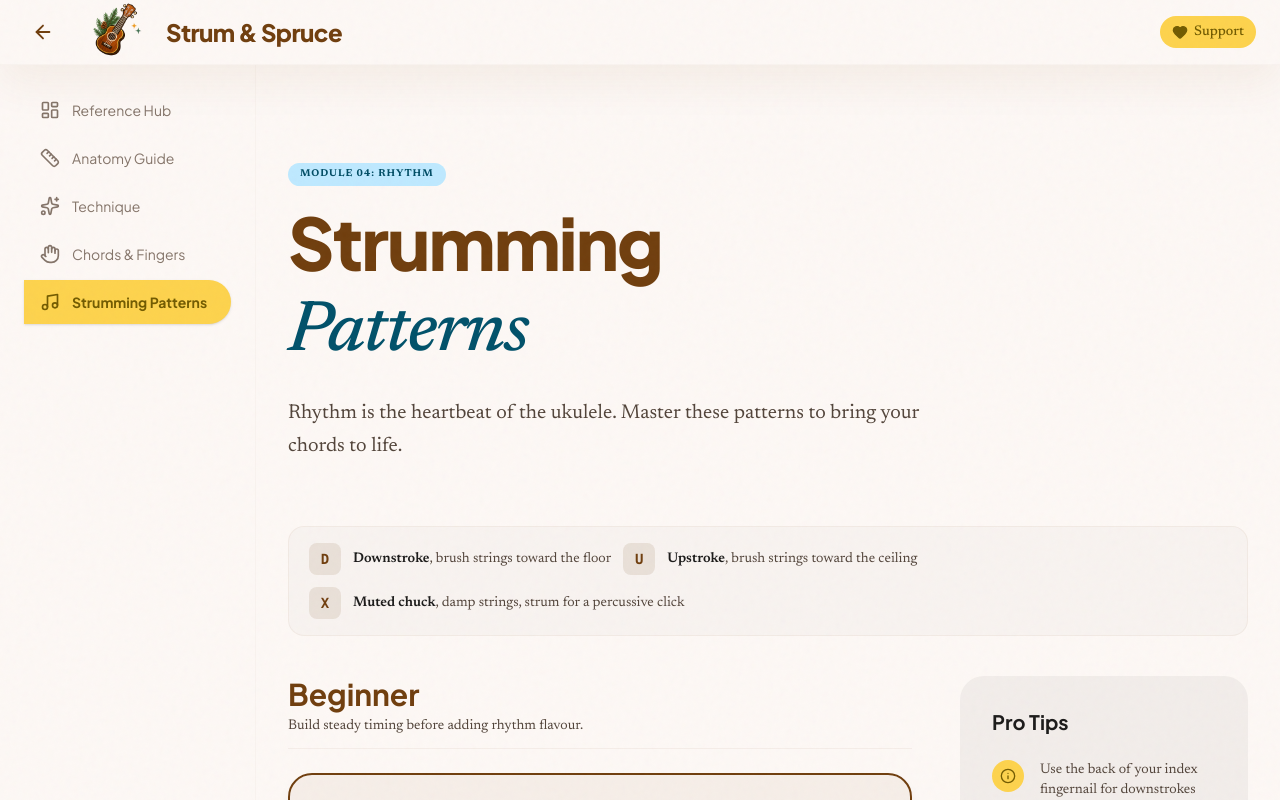
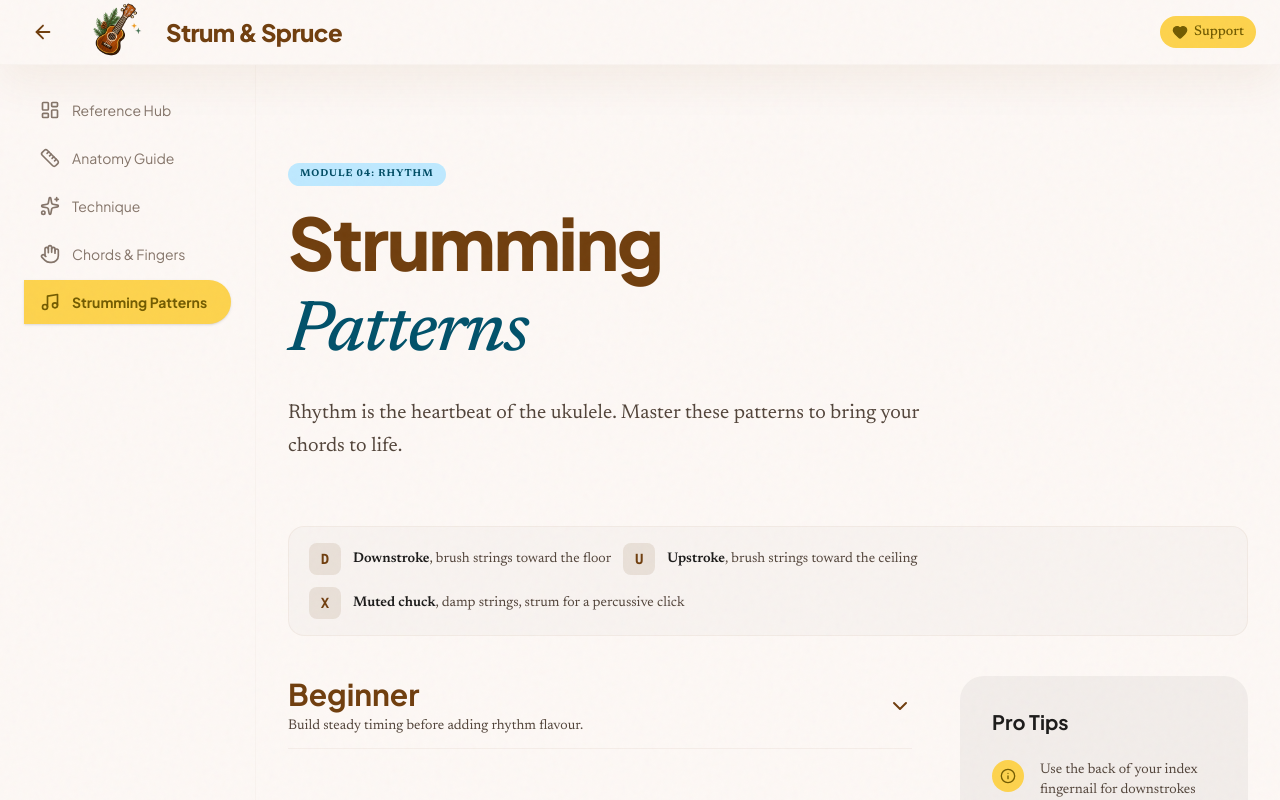
Before and after one commit to DotNetTitan/strum-and-spruce, a React (Vite) app: page /lessons/strumming in a window 1280 px wide. Shown: the top 800 px of the page. Built offline with nearby package versions, Linux system fonts and the light colour scheme.

Commit message:
Make strumming category sections collapsible (collapsed by default)

```diff
--- a/src/pages/Strumming.tsx
+++ b/src/pages/Strumming.tsx
@@ -1,5 +1,6 @@
 import { Fragment, useCallback, useState } from 'react';
-import { LayoutDashboard } from 'lucide-react';
+import { ChevronDown, LayoutDashboard } from 'lucide-react';
+import { cn } from '../lib/utils';
 import { LessonHeader } from '../components/ui/LessonHeader';
 import { LessonFooter } from '../components/ui/LessonFooter';
 import { PatternCard, ProTips } from '../components/strumming';
@@ -20,6 +21,7 @@ const PLAY_CHORD = 'C';
 export const Strumming = () => {
   const [activePattern, setActivePattern] = useState(STRUMMING_PATTERNS[0]?.id ?? '');
   const [playingId, setPlayingId] = useState<string | null>(null);
+  const [expandedCategories, setExpandedCategories] = useState<Set<StrummingCategoryId>>(new Set());
   const { playStrum } = useUkuleleAudio();
 
   const patternsByCategory = STRUMMING_CATEGORY_ORDER.reduce<Record<StrummingCategoryId, StrummingPattern[]>>(
@@ -29,6 +31,18 @@ export const Strumming = () => {
     },
     { beginner: [], island: [], pop: [], advanced: [] }
   );
+
+  const toggleCategory = (category: StrummingCategoryId) => {
+    setExpandedCategories((prev) => {
+      const next = new Set(prev);
+      if (next.has(category)) {
+        next.delete(category);
+      } else {
+        next.add(category);
+      }
+      return next;
+    });
+  };
 
   const handlePlay = useCallback((pattern: StrummingPattern) => {
     if (playingId === pattern.id) return;
@@ -70,9 +84,15 @@ export const Strumming = () => {
 
       <div className="grid grid-cols-1 lg:grid-cols-12 gap-8 lg:gap-12">
         <div className="lg:col-span-8 space-y-10 sm:space-y-12">
-          {STRUMMING_CATEGORY_ORDER.map((category) => (
+          {STRUMMING_CATEGORY_ORDER.map((category) => {
+            const isExpanded = expandedCategories.has(category);
+            return (
               <section key={category} className="space-y-4 sm:space-y-6">
-              <div className="border-b border-outline-variant/20 pb-3">
+                <button
+                  onClick={() => toggleCategory(category)}
+                  className="w-full flex items-center justify-between border-b border-outline-variant/20 pb-3 hover:opacity-80 transition-opacity"
+                >
+                  <div className="text-left">
                     <h2 className="font-headline text-2xl sm:text-3xl font-bold text-primary">
                       {STRUMMING_CATEGORY_LABELS[category]}
                     </h2>
@@ -80,6 +100,15 @@ export const Strumming = () => {
                       {STRUMMING_CATEGORY_SUBTITLES[category]}
                     </p>
                   </div>
+                  <ChevronDown
+                    size={24}
+                    className={cn(
+                      'shrink-0 text-primary transition-transform duration-200',
+                      isExpanded && 'rotate-180'
+                    )}
+                  />
+                </button>
+                {isExpanded && (
                   <div className="space-y-4 sm:space-y-6">
                     {patternsByCategory[category].map((p) => (
                       <Fragment key={p.id}>
@@ -93,8 +122,10 @@ export const Strumming = () => {
                       </Fragment>
                     ))}
                   </div>
+                )}
               </section>
-          ))}
+            );
+          })}
         </div>
 
         <div className="lg:col-span-4">
```
Lines whose indentation alone changed are shown as unchanged.
